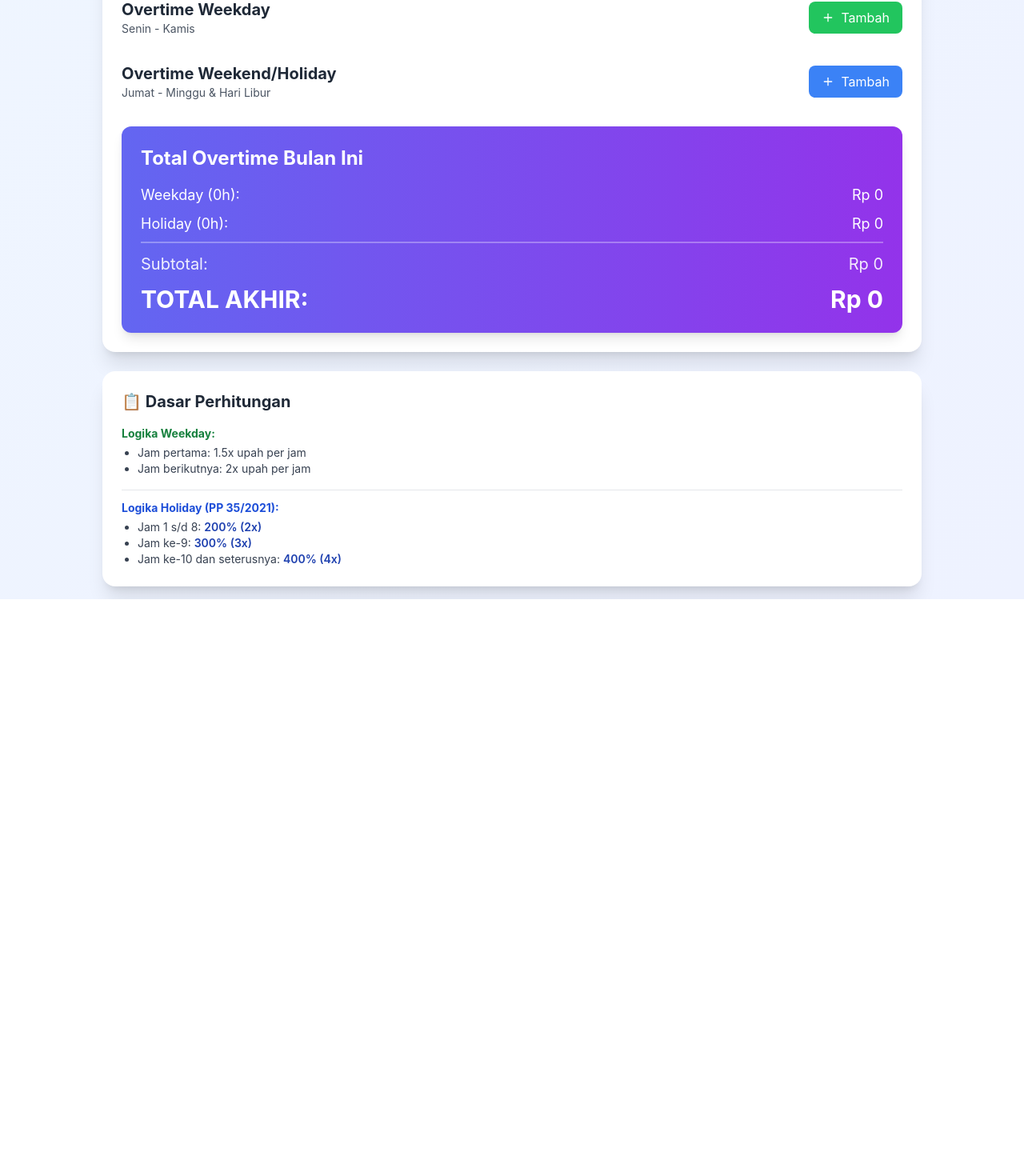
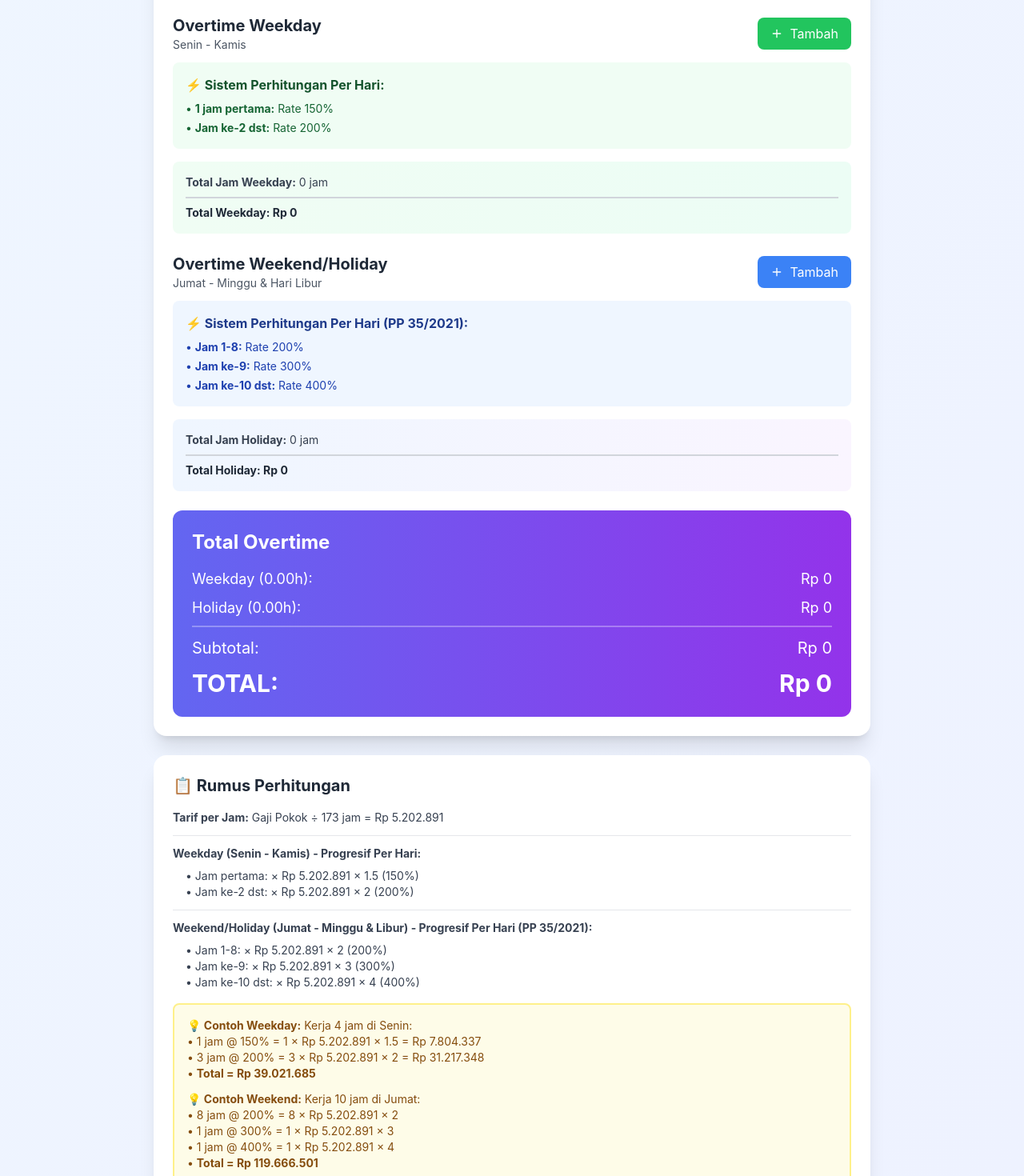
Before and after one commit to rizukid14/overtime-js, a React (Create React App) app: page / in a window 1280 px wide. Shown: the part 498-1968 px from the top of the page at 80% size. Before the commit the page ends 1247 px from the top, so only its background shows below. Built offline with nearby package versions, Linux system fonts and the light colour scheme.

Commit message:
update_tampilan_overtime

```diff
--- a/src/App.js
+++ b/src/App.js
@@ -2,7 +2,7 @@ import React, { useState } from 'react';
 import { Plus, Trash2, Calculator, AlertCircle } from 'lucide-react';
 
 export default function OvertimeCalculator() {
-  const [basicSalary, setBasicSalary] = useState(6792000);
+  const [basicSalary, setBasicSalary] = useState(900100200)
   const [weekdayEntries, setWeekdayEntries] = useState([]);
   const [holidayEntries, setHolidayEntries] = useState([]);
   const [maxCap, setMaxCap] = useState(2500000);
@@ -39,116 +39,74 @@ export default function OvertimeCalculator() {
     }
   };
 
-  // Hitung overtime weekday dengan pembulatan per hari
+  // Logic from App.js
   const calculateWeekdayProgressive = () => {
     let total150 = 0, total200 = 0;
     let hours150 = 0, hours200 = 0;
-    const details = [];
 
-    weekdayEntries.forEach((entry, idx) => {
+    weekdayEntries.forEach(entry => {
       const hours = parseFloat(entry.hours) || 0;
       if (hours === 0) return;
 
-      let amount150 = 0, amount200 = 0;
-      let h150 = 0, h200 = 0;
-
       if (hours > 0) {
-        h150 = Math.min(hours, 1);
-        amount150 = h150 * hourlyRate * 1.5;
+        const h150 = Math.min(hours, 1);
+        total150 += h150 * hourlyRate * 1.5;
         hours150 += h150;
       }
 
       if (hours > 1) {
-        h200 = hours - 1;
-        amount200 = h200 * hourlyRate * 2;
+        const h200 = hours - 1;
+        total200 += h200 * hourlyRate * 2;
         hours200 += h200;
       }
-
-      const dailyTotal = amount150 + amount200;
-      total150 += amount150;
-      total200 += amount200;
-
-      details.push({
-        day: idx + 1,
-        date: entry.date,
-        hours: hours,
-        hours150: h150,
-        hours200: h200,
-        amount150: amount150,
-        amount200: amount200,
-        total: dailyTotal
-      });
     });
 
     return {
-      total150,
-      total200,
       total: total150 + total200,
-      hours150,
-      hours200,
-      details
+      rate150: hours150,
+      rate200: hours200,
+      amount150: total150,
+      amount200: total200
     };
   };
 
-  // Hitung overtime holiday - PERBAIKAN LOGIKA SESUAI PERMINTAAN
+  // Logic from App.js
   const calculateHolidayProgressive = () => {
     let total200 = 0, total300 = 0, total400 = 0;
     let sumH200 = 0, sumH300 = 0, sumH400 = 0;
-    let totalHours = 0;
-    const details = [];
 
-    holidayEntries.forEach((entry, idx) => {
+    holidayEntries.forEach(entry => {
       const hours = parseFloat(entry.hours) || 0;
       if (hours === 0) return;
 
-      let h200 = 0, h300 = 0, h400 = 0;
-      let a200 = 0, a300 = 0, a400 = 0;
-
       // Jam 1–8 → 200%
-      h200 = Math.min(hours, 8);
-      a200 = h200 * hourlyRate * 2;
+      const h200 = Math.min(hours, 8);
+      total200 += h200 * hourlyRate * 2;
+      sumH200 += h200;
 
       // Jam ke-9 → 300%
       if (hours > 8) {
-        h300 = Math.min(hours - 8, 1);
-        a300 = h300 * hourlyRate * 3;
+        const h300 = Math.min(hours - 8, 1);
+        total300 += h300 * hourlyRate * 3;
+        sumH300 += h300;
       }
 
       // Jam ke-10 dst → 400%
       if (hours > 9) {
-        h400 = hours - 9;
-        a400 = h400 * hourlyRate * 4;
+        const h400 = hours - 9;
+        total400 += h400 * hourlyRate * 4;
+        sumH400 += h400;
       }
-
-      totalHours += hours;
-      sumH200 += h200;
-      sumH300 += h300;
-      sumH400 += h400;
-
-      total200 += a200;
-      total300 += a300;
-      total400 += a400;
-
-      details.push({
-        day: idx + 1,
-        date: entry.date,
-        hours,
-        h200, h300, h400,
-        a200, a300, a400,
-        total: a200 + a300 + a400
-      });
     });
 
     return {
-      totalHours,
-      hours200: sumH200,
-      hours300: sumH300,
-      hours400: sumH400,
+      total: total200 + total300 + total400,
+      rate200: sumH200,
+      rate300: sumH300,
+      rate400: sumH400,
       amount200: total200,
       amount300: total300,
       amount400: total400,
-      total: total200 + total300 + total400,
-      details
     };
   };
 
@@ -159,6 +117,7 @@ export default function OvertimeCalculator() {
   const isCapped = useMaxCap && calculatedTotal > maxCap;
 
   const weekdayHours = weekdayEntries.reduce((sum, e) => sum + (parseFloat(e.hours) || 0), 0);
+  const holidayHours = holidayEntries.reduce((sum, e) => sum + (parseFloat(e.hours) || 0), 0);
 
   const formatCurrency = (num) => {
     return new Intl.NumberFormat('id-ID', {
@@ -169,31 +128,29 @@ export default function OvertimeCalculator() {
     }).format(num);
   };
 
-  const formatNumber = (num) => num.toFixed(2);
-
   return (
     <div className="min-h-screen bg-gradient-to-br from-blue-50 to-indigo-50 p-4">
-      <div className="max-w-5xl mx-auto">
+      <div className="max-w-4xl mx-auto">
         <div className="bg-white rounded-2xl shadow-xl p-6 mb-6">
           <div className="flex items-center gap-3 mb-6">
             <Calculator className="w-8 h-8 text-indigo-600" />
-            <h1 className="text-3xl font-bold text-gray-800">Kalkulator Overtime Pro</h1>
+            <h1 className="text-3xl font-bold text-gray-800">Kalkulator Overtime Gabungan</h1>
           </div>
 
-          {/* Warning Alert */}
-          <div className="bg-yellow-50 border-2 border-yellow-300 rounded-lg p-4 mb-6">
+          <div className="mb-6 p-4 bg-yellow-50 border-2 border-yellow-300 rounded-lg">
             <div className="flex items-start gap-3">
               <AlertCircle className="w-5 h-5 text-yellow-600 flex-shrink-0 mt-0.5" />
               <div className="text-sm text-yellow-800">
                 <p className="font-bold mb-1">⚠️ Perhitungan Estimasi</p>
-                <p>Kalkulator ini menggunakan rumus progresif standar (PP 35/2021). Hasil mungkin berbeda dengan sistem payroll perusahaan Anda.</p>
+                <p>Kalkulator ini menggabungkan tampilan dari <code className="font-mono bg-yellow-200 px-1 rounded">old.js</code> dengan logika perhitungan dari <code className="font-mono bg-yellow-200 px-1 rounded">App.js</code>. Pastikan hasilnya sesuai ekspektasi Anda.</p>
               </div>
             </div>
           </div>
 
-          {/* Basic Salary Input */}
           <div className="mb-6 p-4 bg-indigo-50 rounded-lg">
-            <label className="block text-sm font-semibold text-gray-700 mb-2">Gaji Pokok (Basic Salary)</label>
+            <label className="block text-sm font-semibold text-gray-700 mb-2">
+              Gaji Pokok (Basic Salary)
+            </label>
             <input
               type="number"
               value={basicSalary}
@@ -201,11 +158,10 @@ export default function OvertimeCalculator() {
               className="w-full px-4 py-2 border-2 border-indigo-200 rounded-lg focus:ring-2 focus:ring-indigo-500 focus:border-transparent"
             />
             <p className="text-sm text-gray-600 mt-2">
-              Tarif per jam: <span className="font-semibold text-indigo-600">{formatCurrency(hourlyRate)}</span> (Basic ÷ 173)
+              Tarif per jam: <span className="font-semibold text-indigo-600">{formatCurrency(hourlyRate)}</span>
             </p>
           </div>
 
-          {/* Max Cap Toggle */}
           <div className="mb-6 p-4 bg-orange-50 rounded-lg border-2 border-orange-200">
             <div className="flex items-center gap-3 mb-3">
               <input
@@ -214,7 +170,9 @@ export default function OvertimeCalculator() {
                 onChange={(e) => setUseMaxCap(e.target.checked)}
                 className="w-5 h-5 text-orange-600 rounded focus:ring-2 focus:ring-orange-500"
               />
-              <label className="text-sm font-semibold text-gray-700">Gunakan Batas Maksimal Overtime</label>
+              <label className="text-sm font-semibold text-gray-700">
+                Gunakan Batas Maksimal Overtime
+              </label>
             </div>
             {useMaxCap && (
               <input
@@ -222,20 +180,34 @@ export default function OvertimeCalculator() {
                 value={maxCap}
                 onChange={(e) => setMaxCap(parseFloat(e.target.value) || 0)}
                 className="w-full px-4 py-2 border-2 border-orange-200 rounded-lg focus:ring-2 focus:ring-orange-500"
+                placeholder="Maksimal overtime per bulan"
               />
             )}
           </div>
 
           {/* Weekday Section */}
-          <div className="mb-8">
+          <div className="mb-6">
             <div className="flex justify-between items-center mb-3">
               <div>
-                <h2 className="text-xl font-bold text-gray-800">Overtime Weekday</h2>
+                <h2 className="text-xl font-bold text-gray-800">
+                  Overtime Weekday
+                </h2>
                 <p className="text-sm text-gray-600">Senin - Kamis</p>
               </div>
-              <button onClick={() => addEntry('weekday')} className="flex items-center gap-2 px-4 py-2 bg-green-500 text-white rounded-lg hover:bg-green-600 transition">
+              <button
+                onClick={() => addEntry('weekday')}
+                className="flex items-center gap-2 px-4 py-2 bg-green-500 text-white rounded-lg hover:bg-green-600 transition"
+              >
                 <Plus className="w-4 h-4" /> Tambah
               </button>
+            </div>
+
+            <div className="bg-green-50 p-4 rounded-lg mb-4">
+              <h3 className="font-bold text-green-900 mb-2">⚡ Sistem Perhitungan Per Hari:</h3>
+              <ul className="text-sm text-green-800 space-y-1">
+                <li>• <strong>1 jam pertama:</strong> Rate 150%</li>
+                <li>• <strong>Jam ke-2 dst:</strong> Rate 200%</li>
+              </ul>
             </div>
 
             {weekdayEntries.map((entry, idx) => (
@@ -254,45 +226,61 @@ export default function OvertimeCalculator() {
                   onChange={(e) => updateEntry('weekday', idx, 'date', e.target.value)}
                   className="flex-1 px-3 py-2 border-2 border-gray-200 rounded-lg focus:ring-2 focus:ring-green-500"
                 />
-                <button onClick={() => removeEntry('weekday', idx)} className="px-3 py-2 bg-red-500 text-white rounded-lg hover:bg-red-600">
+                <button
+                  onClick={() => removeEntry('weekday', idx)}
+                  className="px-3 py-2 bg-red-500 text-white rounded-lg hover:bg-red-600"
+                >
                   <Trash2 className="w-4 h-4" />
                 </button>
               </div>
             ))}
 
-            {weekdayCalc.details.length > 0 && (
-              <div className="bg-green-50 p-4 rounded-lg mt-3 space-y-3">
-                <p className="text-sm font-bold text-gray-800">Detail Per Hari (Weekday):</p>
-                {weekdayCalc.details.map((detail, idx) => (
-                  <div key={idx} className="text-xs text-gray-700 bg-white p-2 rounded shadow-sm border-l-4 border-green-400">
-                    <p className="font-semibold">Hari {detail.day} {detail.date && `(${detail.date})`}: {detail.hours}h</p>
-                    <div className="grid grid-cols-2 gap-1 mt-1">
-                      <span>• {formatNumber(detail.hours150)}h @ 150%</span>
-                      <span className="text-right">{formatCurrency(detail.amount150)}</span>
-                      {detail.hours200 > 0 && (
-                        <>
-                          <span>• {formatNumber(detail.hours200)}h @ 200%</span>
-                          <span className="text-right">{formatCurrency(detail.amount200)}</span>
-                        </>
+            <div className="bg-gradient-to-r from-green-50 to-emerald-50 p-4 rounded-lg mt-3 space-y-2">
+              <p className="text-sm text-gray-700">
+                <span className="font-bold">Total Jam Weekday:</span> {weekdayHours} jam
+              </p>
+              {weekdayCalc.rate150 > 0 && (
+                <p className="text-sm text-green-700">
+                  • {weekdayCalc.rate150.toFixed(2)} jam @ 150% = {formatCurrency(weekdayCalc.amount150)}
+                </p>
               )}
+              {weekdayCalc.rate200 > 0 && (
+                <p className="text-sm text-emerald-700">
+                  • {weekdayCalc.rate200.toFixed(2)} jam @ 200% = {formatCurrency(weekdayCalc.amount200)}
+                </p>
+              )}
+              <div className="border-t-2 border-gray-300 pt-2 mt-2">
+                <p className="text-sm font-bold text-gray-800">
+                  Total Weekday: {formatCurrency(weekdayCalc.total)}
+                </p>
               </div>
-                    <p className="mt-1 border-t pt-1 text-right font-bold">Total: {formatCurrency(detail.total)}</p>
             </div>
-                ))}
-              </div>
-            )}
           </div>
 
           {/* Holiday Section */}
-          <div className="mb-8">
+          <div className="mb-6">
             <div className="flex justify-between items-center mb-3">
               <div>
-                <h2 className="text-xl font-bold text-gray-800">Overtime Weekend/Holiday</h2>
+                <h2 className="text-xl font-bold text-gray-800">
+                  Overtime Weekend/Holiday
+                </h2>
                 <p className="text-sm text-gray-600">Jumat - Minggu & Hari Libur</p>
               </div>
-              <button onClick={() => addEntry('holiday')} className="flex items-center gap-2 px-4 py-2 bg-blue-500 text-white rounded-lg hover:bg-blue-600 transition">
+              <button
+                onClick={() => addEntry('holiday')}
+                className="flex items-center gap-2 px-4 py-2 bg-blue-500 text-white rounded-lg hover:bg-blue-600 transition"
+              >
                 <Plus className="w-4 h-4" /> Tambah
               </button>
+            </div>
+
+            <div className="bg-blue-50 p-4 rounded-lg mb-4">
+              <h3 className="font-bold text-blue-900 mb-2">⚡ Sistem Perhitungan Per Hari (PP 35/2021):</h3>
+              <ul className="text-sm text-blue-800 space-y-1">
+                <li>• <strong>Jam 1-8:</strong> Rate 200%</li>
+                <li>• <strong>Jam ke-9:</strong> Rate 300%</li>
+                <li>• <strong>Jam ke-10 dst:</strong> Rate 400%</li>
+              </ul>
             </div>
 
             {holidayEntries.map((entry, idx) => (
@@ -308,94 +296,111 @@ export default function OvertimeCalculator() {
                   type="text"
                   placeholder="Tanggal/Keterangan"
                   value={entry.date}
-                  onChange={(e) => updateEntry('holiday', idx, 'date', e.target.value)}
+                  onChange={(e) => updateEntry('holiday', idx, 'date', e.targe.value)}
                   className="flex-1 px-3 py-2 border-2 border-gray-200 rounded-lg focus:ring-2 focus:ring-blue-500"
                 />
-                <button onClick={() => removeEntry('holiday', idx)} className="px-3 py-2 bg-red-500 text-white rounded-lg hover:bg-red-600">
+                <button
+                  onClick={() => removeEntry('holiday', idx)}
+                  className="px-3 py-2 bg-red-500 text-white rounded-lg hover:bg-red-600"
+                >
                   <Trash2 className="w-4 h-4" />
                 </button>
               </div>
             ))}
 
-            {holidayCalc.details.length > 0 && (
-              <div className="bg-blue-50 p-4 rounded-lg mt-3 space-y-3">
-                <p className="text-sm font-bold text-gray-800">Detail Per Hari (Holiday):</p>
-                {holidayCalc.details.map((detail, idx) => (
-                  <div key={idx} className="text-xs text-gray-700 bg-white p-2 rounded shadow-sm border-l-4 border-blue-400">
-                    <p className="font-semibold">Hari {detail.day} {detail.date && `(${detail.date})`}: {detail.hours}h</p>
-                    <div className="grid grid-cols-2 gap-1 mt-1">
-                      <span>• {formatNumber(detail.h200)}h @ 200%</span>
-                      <span className="text-right">{formatCurrency(detail.a200)}</span>
-                      {detail.h300 > 0 && (
-                        <>
-                          <span>• {formatNumber(detail.h300)}h @ 300% (Jam ke-9)</span>
-                          <span className="text-right">{formatCurrency(detail.a300)}</span>
-                        </>
+            <div className="bg-gradient-to-r from-blue-50 to-purple-50 p-4 rounded-lg mt-3 space-y-2">
+              <p className="text-sm text-gray-700">
+                <span className="font-bold">Total Jam Holiday:</span> {holidayHours} jam
+              </p>
+              {holidayCalc.rate200 > 0 && (
+                <p className="text-sm text-blue-700">
+                  • {holidayCalc.rate200.toFixed(2)} jam @ 200% = {formatCurrency(holidayCalc.amount200)}
+                </p>
               )}
-                      {detail.h400 > 0 && (
-                        <>
-                          <span>• {formatNumber(detail.h400)}h @ 400% (Jam ke-10+)</span>
-                          <span className="text-right">{formatCurrency(detail.a400)}</span>
-                        </>
+              {holidayCalc.rate300 > 0 && (
+                <p className="text-sm text-purple-700">
+                  • {holidayCalc.rate300.toFixed(2)} jam @ 300% = {formatCurrency(holidayCalc.amount300)}
+                </p>
               )}
+              {holidayCalc.rate400 > 0 && (
+                <p className="text-sm text-rose-700">
+                  • {holidayCalc.rate400.toFixed(2)} jam @ 400% = {formatCurrency(holidayCalc.amount400)}
+                </p>
+              )}
+              <div className="border-t-2 border-gray-300 pt-2 mt-2">
+                <p className="text-sm font-bold text-gray-800">
+                  Total Holiday: {formatCurrency(holidayCalc.total)}
+                </p>
               </div>
-                    <p className="mt-1 border-t pt-1 text-right font-bold">Total: {formatCurrency(detail.total)}</p>
             </div>
-                ))}
-              </div>
-            )}
           </div>
 
-          {/* Grand Total Card */}
-          <div className="bg-gradient-to-r from-indigo-500 to-purple-600 text-white p-6 rounded-xl shadow-lg">
-            <h3 className="text-2xl font-bold mb-4">Total Overtime Bulan Ini</h3>
+          {/* Grand Total */}
+          <div className="bg-gradient-to-r from-indigo-500 to-purple-600 text-white p-6 rounded-xl">
+            <h3 className="text-2xl font-bold mb-4">Total Overtime</h3>
             <div className="space-y-2 text-lg">
               <div className="flex justify-between">
-                <span>Weekday ({weekdayHours}h):</span>
+                <span>Weekday ({weekdayHours.toFixed(2)}h):</span>
                 <span>{formatCurrency(weekdayCalc.total)}</span>
               </div>
               <div className="flex justify-between">
-                <span>Holiday ({holidayCalc.totalHours}h):</span>
+                <span>Holiday ({holidayHours.toFixed(2)}h):</span>
                 <span>{formatCurrency(holidayCalc.total)}</span>
               </div>
+
               <div className="border-t-2 border-white/30 pt-3 mt-3">
-                <div className="flex justify-between text-xl opacity-90">
-                  <span>Subtotal:</span>
-                  <span>{formatCurrency(calculatedTotal)}</span>
+                <div className="flex justify-between text-xl">
+                  <p>Subtotal:</p>
+                  <p>{formatCurrency(calculatedTotal)}</p>
                 </div>
                 {isCapped && (
-                  <div className="text-sm text-yellow-200 mt-1 italic">
+                  <p className="text-sm text-yellow-200 mt-2 text-right">
                     ⚠️ Melebihi batas maksimal, dipotong ke {formatCurrency(maxCap)}
-                  </div>
+                  </p>
                 )}
                 <div className="flex justify-between text-3xl font-bold mt-3">
-                  <span>TOTAL AKHIR:</span>
-                  <span>{formatCurrency(grandTotal)}</span>
+                  <p>TOTAL:</p>
+                  <p>{formatCurrency(grandTotal)}</p>
                 </div>
               </div>
             </div>
           </div>
                   </div>
 
-        {/* Formula Reference Section */}
+                {/* Formula Reference */}
                 <div className="bg-white rounded-2xl shadow-xl p-6">
-          <h3 className="text-xl font-bold text-gray-800 mb-4">📋 Dasar Perhitungan</h3>
-          <div className="space-y-4 text-sm text-gray-700">
-            <div>
-              <p className="font-bold text-green-700 mb-1">Logika Weekday:</p>
-              <ul className="list-disc ml-5">
-                <li>Jam pertama: 1.5x upah per jam</li>
-                <li>Jam berikutnya: 2x upah per jam</li>
-              </ul>
+                  <h3 className="text-xl font-bold text-gray-800 mb-4">📋 Rumus Perhitungan</h3>
+                  <div className="space-y-3 text-sm text-gray-700">
+                    <p><strong>Tarif per Jam:</strong> Gaji Pokok ÷ 173 jam = {formatCurrency(hourlyRate)}</p>
+
+                    <div className="border-t pt-3 mt-3">
+                      <p className="font-bold mb-2">Weekday (Senin - Kamis) - Progresif Per Hari:</p>
+                      <p className="ml-4">• Jam pertama: × {formatCurrency(hourlyRate)} × 1.5 (150%)</p>
+                      <p className="ml-4">• Jam ke-2 dst: × {formatCurrency(hourlyRate)} × 2 (200%)</p>
                     </div>
-            <div className="border-t pt-3">
-              <p className="font-bold text-blue-700 mb-1">Logika Holiday (PP 35/2021):</p>
-              <ul className="list-disc ml-5">
-                <li>Jam 1 s/d 8: <span className="font-semibold text-blue-800">200% (2x)</span></li>
-                <li>Jam ke-9: <span className="font-semibold text-blue-800">300% (3x)</span></li>
-                <li>Jam ke-10 dan seterusnya: <span className="font-semibold text-blue-800">400% (4x)</span></li>
-              </ul>
+
+                    <div className="border-t pt-3 mt-3">
+                      <p className="font-bold mb-2">Weekend/Holiday (Jumat - Minggu & Libur) - Progresif Per Hari (PP 35/2021):</p>
+                      <p className="ml-4">• Jam 1-8: × {formatCurrency(hourlyRate)} × 2 (200%)</p>
+                      <p className="ml-4">• Jam ke-9: × {formatCurrency(hourlyRate)} × 3 (300%)</p>
+                      <p className="ml-4">• Jam ke-10 dst: × {formatCurrency(hourlyRate)} × 4 (400%)</p>
                     </div>
+                  </div>
+
+                  <div className="bg-yellow-50 border-2 border-yellow-200 rounded-lg p-4 mt-4">
+                    <p className="text-sm text-yellow-800 mb-3">
+                      <strong>💡 Contoh Weekday:</strong> Kerja 4 jam di Senin:<br/>
+                      • 1 jam @ 150% = 1 × {formatCurrency(hourlyRate)} × 1.5 = {formatCurrency(hourlyRate * 1.5)}<br/>
+                      • 3 jam @ 200% = 3 × {formatCurrency(hourlyRate)} × 2 = {formatCurrency(hourlyRate * 2 * 3)}<br/>
+                      • <strong>Total = {formatCurrency(hourlyRate * 1.5 + hourlyRate * 2 * 3)}</strong>
+                    </p>
+                    <p className="text-sm text-yellow-800">
+                      <strong>💡 Contoh Weekend:</strong> Kerja 10 jam di Jumat:<br/>
+                      • 8 jam @ 200% = 8 × {formatCurrency(hourlyRate)} × 2<br/>
+                      • 1 jam @ 300% = 1 × {formatCurrency(hourlyRate)} × 3<br/>
+                      • 1 jam @ 400% = 1 × {formatCurrency(hourlyRate)} × 4<br/>
+                      • <strong>Total = {formatCurrency(hourlyRate * 2 * 8 + hourlyRate * 3 * 1 + hourlyRate * 4 * 1)}</strong>
+                    </p>
                   </div>
                 </div>
               </div>
```
Lines whose indentation alone changed are shown as unchanged.
